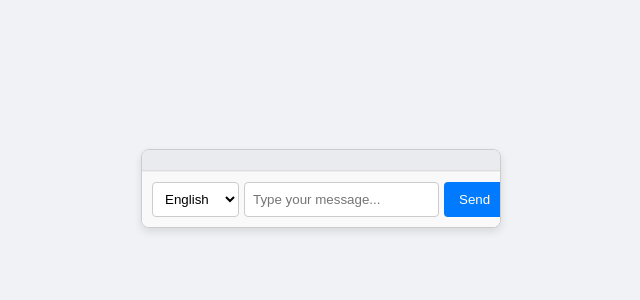
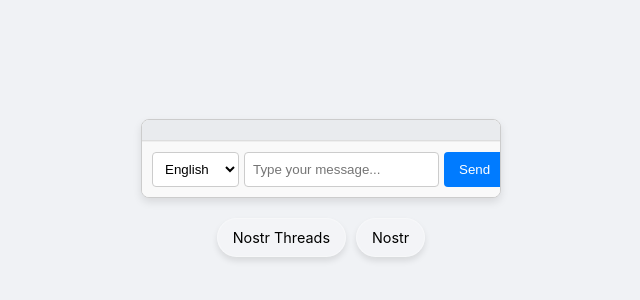
Before and after one commit to Douglas-Kiprop/NostrX, a website: page dev/index.html in a window 1280 px wide. Shown: the part 212-512 px from the top of the page, without its empty margins (319-959 px from the left). Drawn offline with Linux system fonts and the light colour scheme.

Commit message:
suggestion bubbles

```diff
--- a/dev/index.html
+++ b/dev/index.html
@@ -26,12 +26,18 @@
             <button id="send-btn">Send</button>
         </div>
     </div>
+    <div id="suggestion-bubbles">
+        <!-- Suggestion bubbles will be added here by script.js -->
+    </div>
 </div>
 <script type="module">
         import * as NostrTools from 'https://esm.sh/nostr-tools@2.10.4';
         console.log('NostrTools loaded:', NostrTools);
         window.NostrTools = NostrTools;
     </script>
+    <script>
+        window.BACKEND_URL = 'https://nostr-backend-911227657272.us-central1.run.app';
+    </script>
     <script src="/script.js"></script>
 </body>
 </html>
--- a/dev/script.js
+++ b/dev/script.js
@@ -15,7 +15,7 @@ document.addEventListener('DOMContentLoaded', () => {
             userInput.value = '';
 
             try {
-                const response = await fetch('http://127.0.0.1:8080/query-agent', {
+                const response = await fetch(`${window.BACKEND_URL}/query-agent`, {
                     method: 'POST',
                     headers: { 'Content-Type': 'application/json' },
                     body: JSON.stringify({
@@ -195,4 +195,23 @@ document.addEventListener('DOMContentLoaded', () => {
             addMessage('Error posting to Nostr: ' + error.message, 'ai');
         }
     }
+
+    // Add suggestion bubbles
+    const suggestionBubblesContainer = document.getElementById('suggestion-bubbles');
+
+    const suggestions = [
+        { text: 'Nostr Threads', query: 'I want to generate Nostr threads' },
+        { text: 'Nostr', query: 'What is Nostr' }
+    ];
+
+    suggestions.forEach(suggestion => {
+        const bubble = document.createElement('div');
+        bubble.classList.add('suggestion-bubble');
+        bubble.textContent = suggestion.text;
+        bubble.addEventListener('click', () => {
+            userInput.value = suggestion.query;
+            sendBtn.click(); // Simulate a click on the send button
+        });
+        suggestionBubblesContainer.appendChild(bubble);
+    });
 });
--- a/dev/styles.css
+++ b/dev/styles.css
@@ -102,3 +102,29 @@ body {
         border-radius: 0;
     }
 }
+
+
+#suggestion-bubbles {
+    display: flex;
+    justify-content: center;
+    gap: 10px;
+    margin-top: 20px;
+}
+
+.suggestion-bubble {
+    padding: 10px 15px;
+    border-radius: 20px;
+    background: rgba(255, 255, 255, 0.2); /* Glassy effect */
+    border: 1px solid rgba(255, 255, 255, 0.3);
+    backdrop-filter: blur(5px);
+    color: black; /* Changed from white to black for visibility */
+    cursor: pointer;
+    transition: background 0.3s ease, transform 0.2s ease;
+    font-size: 0.9em;
+    box-shadow: 0 4px 6px rgba(0, 0, 0, 0.1);
+}
+
+.suggestion-bubble:hover {
+    background: rgba(255, 255, 255, 0.3);
+    transform: translateY(-2px);
+}
```
